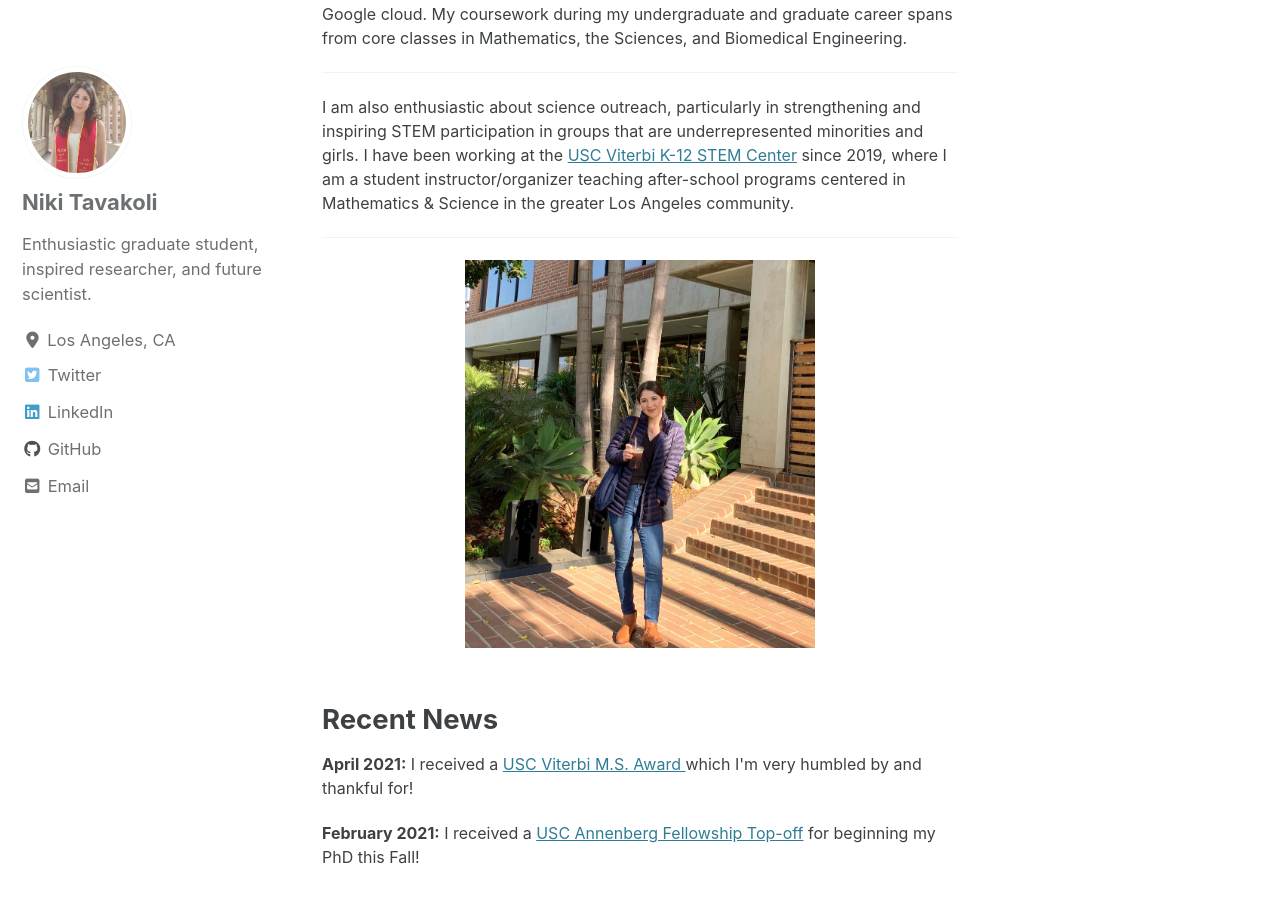
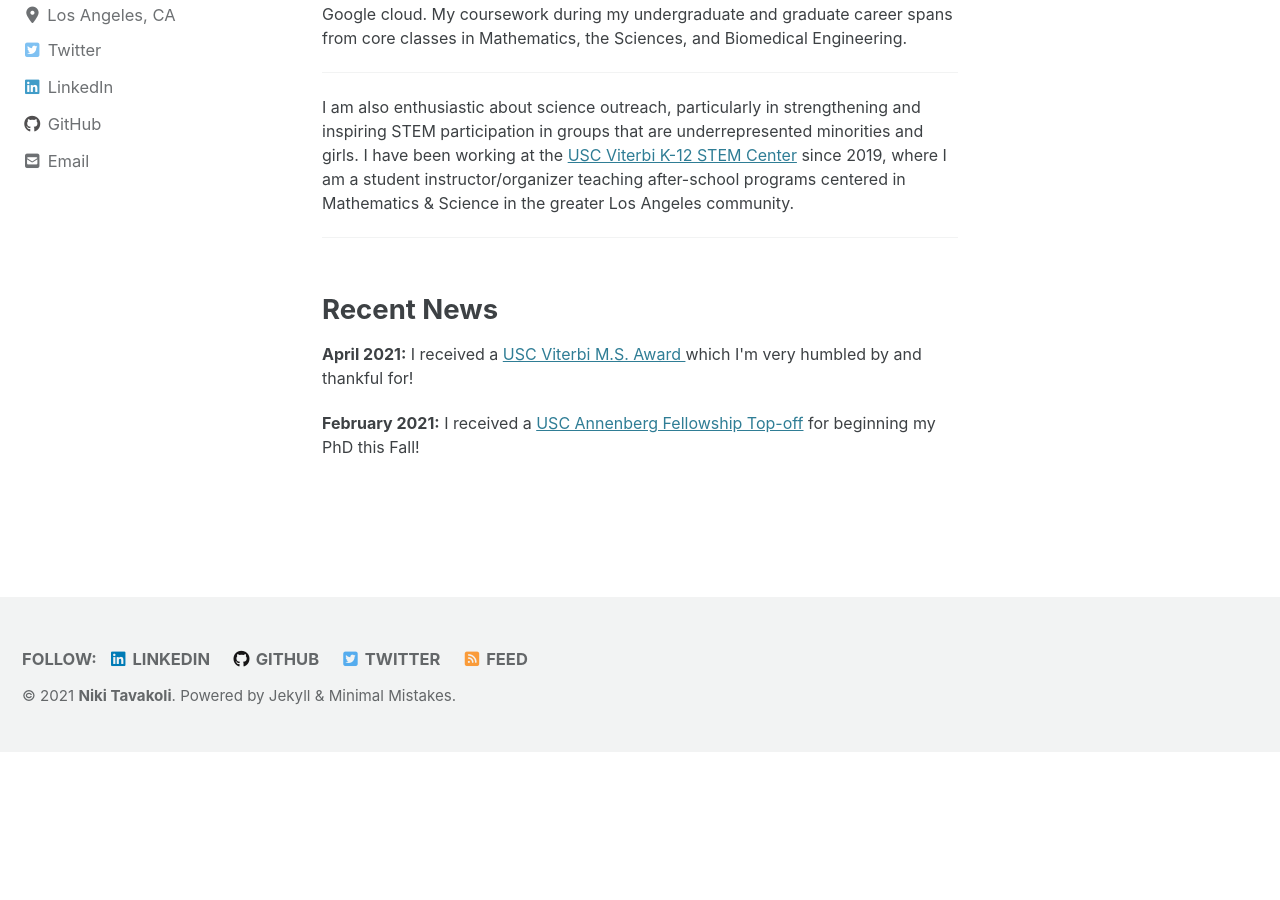
Before and after one commit to nikitavakoli/nikitavakoli.github.io, a Jekyll site: the page built from _pages/about.md, in a window 1280 px wide and 900 px high, scrolled down 996 px. Built offline with Jekyll 4.4.1, drawn with Linux system fonts in a browser that asks for light colours; cached includes are drawn as plain includes; nearby versions of some CDN libraries; after the commit the page ends 1748 px from its top, so only the background shows below that.

Commit message:
new pfp4

```diff
--- a/_pages/about.md
+++ b/_pages/about.md
@@ -17,9 +17,6 @@ author_profile: true
 <p style="font-size:16px"> I am also enthusiastic about science outreach, particularly in strengthening and inspiring STEM participation in groups that are underrepresented minorities and girls. I have been working at the <a href="https://viterbik12.usc.edu/"> USC Viterbi K-12 STEM Center</a> since 2019, where I am a student instructor/organizer teaching after-school programs centered in Mathematics & Science in the greater Los Angeles community.
 <hr>
 
-<center> <img src="/images/work.jpg" alt="niki" width="350" height="350"> </center>
-
-
 <h2 class="remove-whitespace">Recent News</h2>
 <p style="font-size:16px"><b> April 2021:</b> I received a <a href="https://viterbigrad.usc.edu/ms-awards/">USC Viterbi M.S. Award </a> which I'm very humbled by and thankful for! </p>
 <p style="font-size:16px"><b> February 2021:</b> I received a <a href="http://graduateschool.usc.edu/fellowships/prospective-PhD-students/">USC Annenberg Fellowship Top-off</a> for beginning my PhD this Fall!</p>
```
